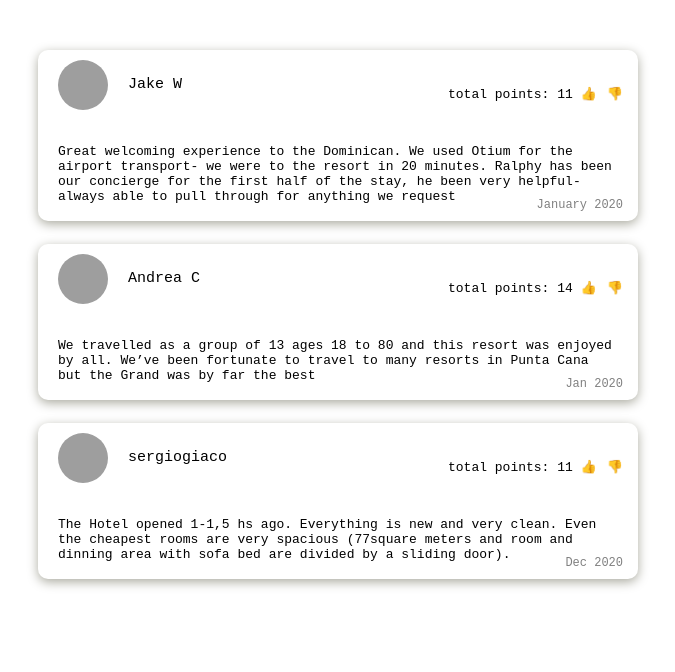
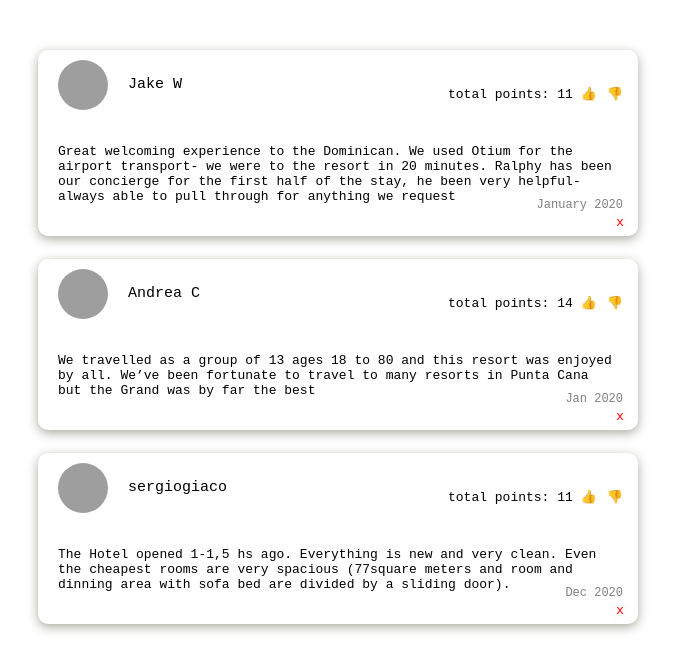
Before and after one commit to SaharMirkamrani/Builder-dom, a plain HTML site: page index.html in a window 1280 px wide. Shown: the whole page, without its empty margins (302-977 px from the left). Drawn offline with Linux system fonts and the light colour scheme; grey boxes are pictures that could not be loaded.

Commit message:
Include remove method

```diff
--- a/script.js
+++ b/script.js
@@ -32,15 +32,14 @@ function Comments() {
     },
   ];
   this.like = function (id) {
-    this.records[id - 1].point ++ ;
-
+    this.records[id - 1].point++;
   };
   this.dislike = function (id) {
-    this.records[id - 1].point -- ;
+    this.records[id - 1].point--;
   };
   this.add = function () {};
-  this.remove = function (record) {
-    const index = this.records.indexOf(record);
+  this.remove = function (comment) {
+    const index = this.records.indexOf(comment);
     if (index !== -1) {
       this.records.splice(index, 1);
     }
@@ -116,6 +115,18 @@ function Painter(container) {
         .appendTo(card)
         .build();
 
+      const remove = builder
+        .create("button")
+        .appendTo(card)
+        .text("x")
+        .className("btn")
+        .onclick(() => {
+          commentsObj.remove(comment);
+          paint();
+        })
+        .build();
+
+      builder.create("br").appendTo(card);
       builder.create("br").appendTo(card);
       const date = builder
         .create("div")
@@ -165,7 +176,7 @@ function Painter(container) {
         .create("div")
         .text(`👍`)
         .onclick(() => {
-          commentsObj.like(comment.id)
+          commentsObj.like(comment.id);
           paint();
         })
         .className("thumbsUp")
@@ -174,7 +185,7 @@ function Painter(container) {
         .create("div")
         .text(`👎`)
         .onclick(() => {
-          commentsObj.dislike(comment.id)
+          commentsObj.dislike(comment.id);
           paint();
         })
         .className("thumbsDown")
--- a/style.css
+++ b/style.css
@@ -85,3 +85,16 @@
     color: gray;
     font-size: 12px;
   }
+
+  .btn {
+    position: absolute;
+    width: 18px;
+    height: 18px;
+    background-color: rgb(253, 253, 253);
+    color: red;
+    border-radius: 5px;
+    right: 10px;
+    bottom: 5px;
+    border: none;
+    text-align: center;
+  }
```
Also changed, not shown: test.html (+2 -0 lines).
